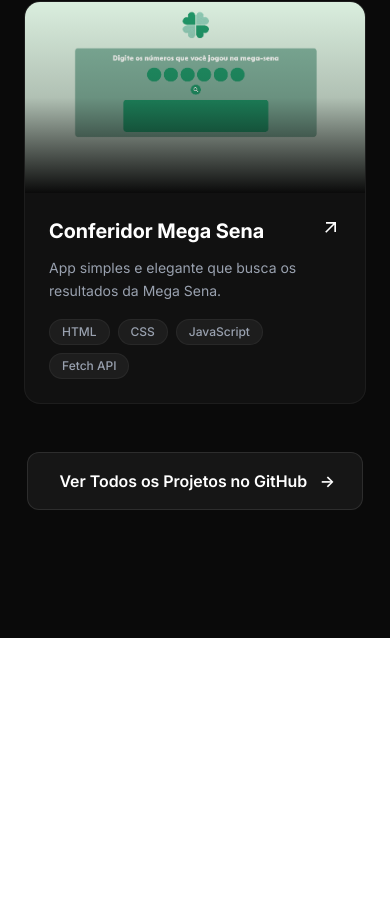
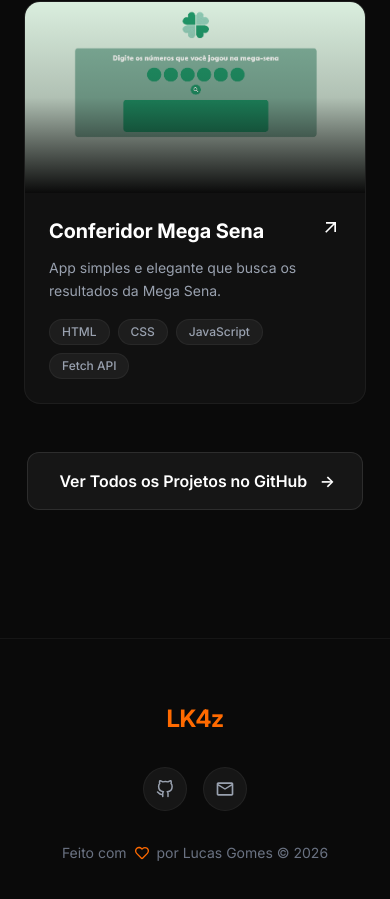
Before and after one commit to LK4z7602/lk4z-portfolio, a React (Vite) app: page / in a window 390 px wide. Shown: the part 5975-6874 px from the top of the page. Before the commit the page ends 6613 px from the top, so only its background shows below. Built offline with nearby package versions, Linux system fonts and the light colour scheme.

Commit message:
Feat: Footer + webscrollkit

```diff
--- a/src/App.tsx
+++ b/src/App.tsx
@@ -4,6 +4,7 @@
 import { About } from "./components/About";
 import { TechStack } from "./components/TechStackSection/TechStack";
 import { Projects } from "./components/ProjectsSection/Projects";
+import { Footer } from "./components/Footer";
 
 import "./style/globals.css";
 
@@ -20,6 +21,8 @@
           <TechStack />
           <Projects />
         </main>
+
+        <Footer />
       </div>
     </>
   );
--- /dev/null
+++ b/src/components/Footer.tsx
@@ -0,0 +1,41 @@
+import footerIcons from "../utils/icons";
+
+export const Footer = () => {
+  return (
+    <footer className="relative py-16 border-t border-white/5">
+      <div className="max-w-7xl mx-auto px-6 lg:px-8">
+        <div className="flex flex-col md:flex-row items-center justify-between gap-8">
+          <a
+            href="#hero"
+            className="text-2xl font-bold tracking-tight text-laranjao"
+          >
+            LK4z
+          </a>
+          <div className="flex items-center gap-4">
+            <a
+              href="https://github.com/lk4z7602"
+              className="w-11 h-11 rounded-full bg-white/5 border border-white/5 flex items-center justify-center text-gray-400 hover:text-laranjao hover:border-laranjao/30 hover:bg-laranjao/10 transition-all duration-300"
+            >
+              <footerIcons.footerIcons.FiGithub size={18}/>
+            </a>
+
+            {/* <a
+              href="https://linkedin.com/in/lk4z7602"
+              className="w-11 h-11 rounded-full bg-white/5 border border-white/5 flex items-center justify-center text-gray-400 hover:text-laranjao hover:border-laranjao/30 hover:bg-laranjao/10 transition-all duration-300"
+            >
+              <footerIcons.footerIcons.FiLinkedin />
+            </a> */}
+
+            <a
+              href="mailto:lk4zvpn@gmail.com"
+              className="w-11 h-11 rounded-full bg-white/5 border border-white/5 flex items-center justify-center text-gray-400 hover:text-laranjao hover:border-laranjao/30 hover:bg-laranjao/10 transition-all duration-300"
+            >
+              <footerIcons.footerIcons.MdMailOutline size={20}/>
+            </a>
+          </div>
+          <p className="text-sm text-gray-500 flex items-center gap-1">Feito com&nbsp;<footerIcons.footerIcons.FaRegHeart className="text-laranjao" />&nbsp;por Lucas Gomes &copy; 2026</p>
+        </div>
+      </div>
+    </footer>
+  );
+};
--- a/src/style/globals.css
+++ b/src/style/globals.css
@@ -18,3 +18,16 @@
 body {
     font-family: 'Inter', sans-serif;
 }
+
+::-webkit-scrollbar-track {
+    background: #0a0a0a;
+}
+
+::-webkit-scrollbar-thumb {
+    background: #333;
+    border-radius: 4px;
+}
+
+::-webkit-scrollbar-thumb:hover {
+    background: #ff6a00;
+}
--- a/src/utils/icons.ts
+++ b/src/utils/icons.ts
@@ -1,12 +1,12 @@
-import { FaReact, FaJsSquare, FaHtml5, FaCss3Alt, FaGitAlt, FaGithub, FaArrowDown } from "react-icons/fa";
+import { FaReact, FaJsSquare, FaHtml5, FaCss3Alt, FaGitAlt, FaGithub, FaArrowDown, FaRegHeart  } from "react-icons/fa";
 import { BiLogoTypescript, BiLogoTailwindCss, BiSolidZap } from "react-icons/bi";
 import { SiVite, SiReactrouter, SiReacthookform, SiZod, SiFigma } from "react-icons/si";
 import { TbBeach, TbBrandFramerMotion, TbTargetArrow } from "react-icons/tb";
 import { GoRocket } from "react-icons/go";
 import { IoMdCode } from "react-icons/io";
 import { RiFolderChartLine } from "react-icons/ri";
-import { FiGithub } from "react-icons/fi";
-import { MdArrowOutward } from "react-icons/md";
+import { FiGithub, FiLinkedin } from "react-icons/fi";
+import { MdArrowOutward, MdMailOutline  } from "react-icons/md";
 
 const techIcons = {
   // Tech Stack Icons
@@ -45,4 +45,11 @@
   MdArrowOutward
 } as const
 
-export default { techIcons, heroIcons, aboutIcons, projectIcons };
+const footerIcons = {
+  FiGithub,
+  FiLinkedin,
+  MdMailOutline,
+  FaRegHeart
+} as const
+
+export default { techIcons, heroIcons, aboutIcons, projectIcons, footerIcons };
```
